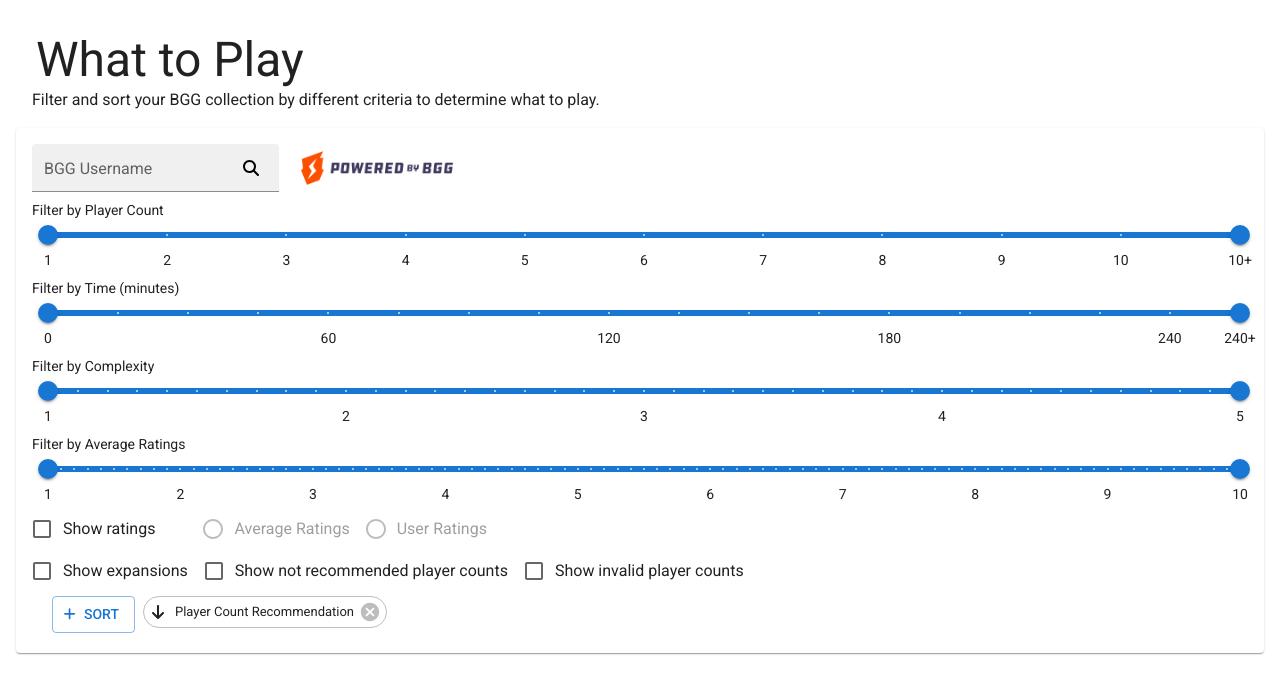
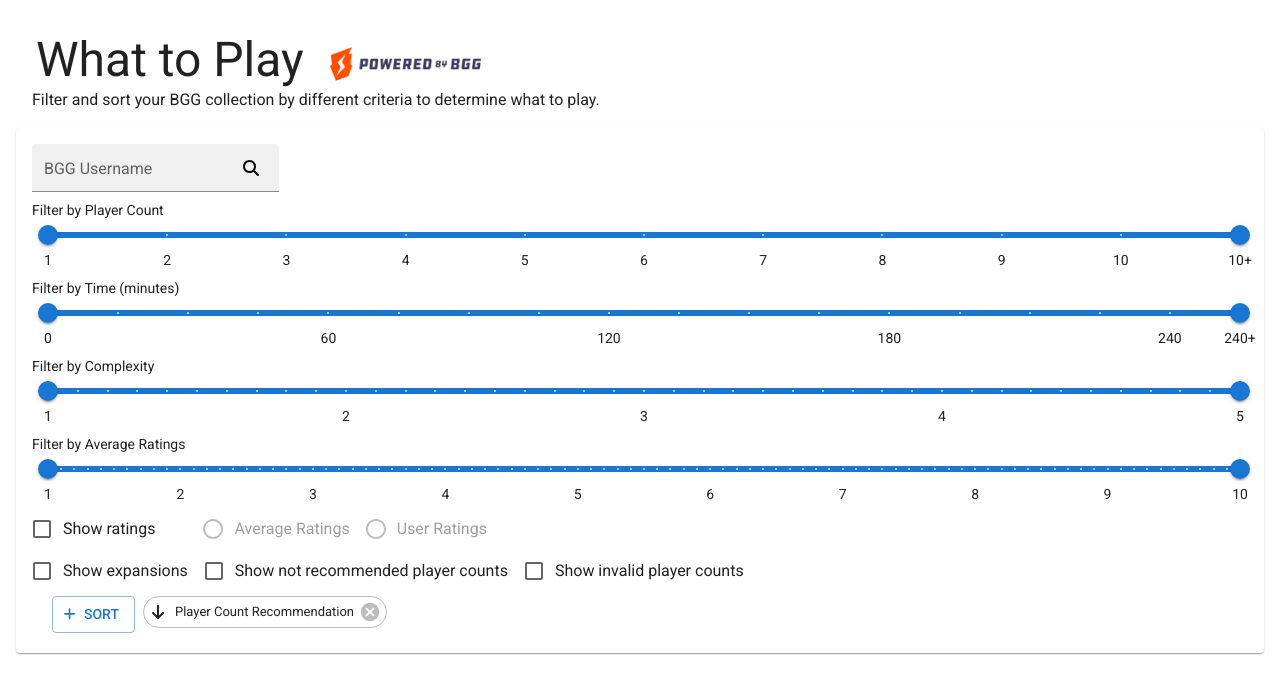
Before and after one commit to davidhorm/bgg-what-to-play, a Next.js app: page / in a window 1280 px wide. Shown: the top 694 px of the page. Built offline with nearby package versions, Linux system fonts and the light colour scheme; what @mui/material-nextjs would draw is missing.

Commit message:
style: min width on username input

```diff
--- a/app/src/components/MaybeHeader/MaybeHeader.tsx
+++ b/app/src/components/MaybeHeader/MaybeHeader.tsx
@@ -1,5 +1,6 @@
 'use client';
 
+import Image from "next/image";
 import { useFilterState } from "../ServiceProvider";
 
 export const MaybeHeader = () => {
@@ -9,7 +10,19 @@ export const MaybeHeader = () => {
 
   return !username ? (
     <header className="p-4">
-      <h1 className="m-1 text-5xl">What to Play</h1>
+      <div className="flex flex-row gap-4 flex-wrap items-end">
+        <h1 className="m-1 text-5xl">What to Play</h1>
+        <a href="https://boardgamegeek.com/" className="h-12 mb-2 sm:mb-0">
+          <Image
+            src="/powered-by-bgg.png"
+            alt="Powered by BGG"
+            priority
+            width={1472}
+            height={432}
+            className="h-full w-auto"
+          />
+        </a>
+      </div>
       <p>
         Filter and sort your <a href="https://boardgamegeek.com/">BGG</a> collection by different criteria to determine what to play.
       </p>
--- a/app/src/components/SearchFilterForm/SearchFilterForm.tsx
+++ b/app/src/components/SearchFilterForm/SearchFilterForm.tsx
@@ -3,7 +3,6 @@
 import { useState } from "react";
 import Paper from "@mui/material/Paper";
 import Slider from "@mui/material/Slider";
-import Image from "next/image";
 import { useFilterState } from "../ServiceProvider";
 import { CheckboxControls } from "./CheckboxControls";
 import { CustomSortControls } from "./CustomSortControls";
@@ -21,19 +20,7 @@ export const SearchFilterForm = () => {
       component="section"
       aria-label="Filter controls"
     >
-      <div className="flex h-12 flex-row gap-4">
-        <UsernameInput />
-        <a href="https://boardgamegeek.com/">
-          <Image
-            src="/powered-by-bgg.png"
-            alt="Powered by BGG"
-            priority
-            width={1472}
-            height={432}
-            className="h-full w-auto"
-          />
-        </a>
-      </div>
+      <UsernameInput />
 
       {sliderControls.map(({ sliderLabel, sliderProps }, index) => (
         <div key={sliderLabel} className="mt-2 mr-6 flex flex-col">
--- a/app/src/components/SearchFilterForm/UsernameInput.tsx
+++ b/app/src/components/SearchFilterForm/UsernameInput.tsx
@@ -27,6 +27,7 @@ export const UsernameInput = () => {
         label="BGG Username"
         variant="filled"
         size="small"
+        className="min-w-60"
         value={usernameInput}
         onChange={({ target: { value } }) => setUsernameInput(value)}
         InputProps={{
```
